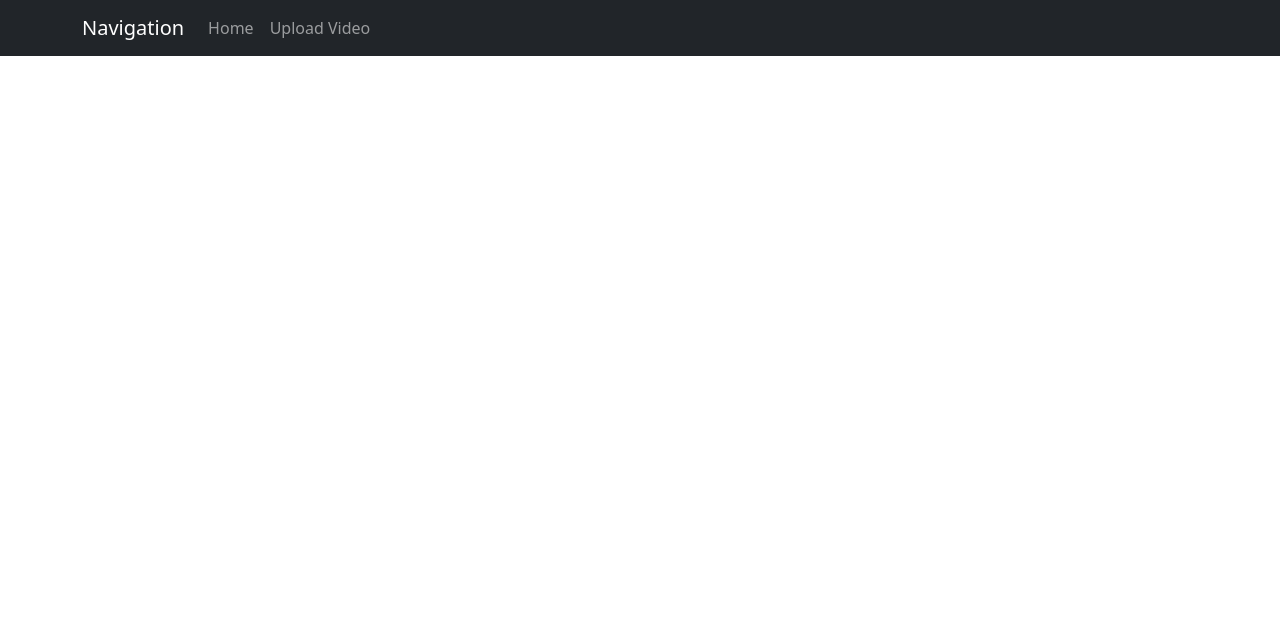
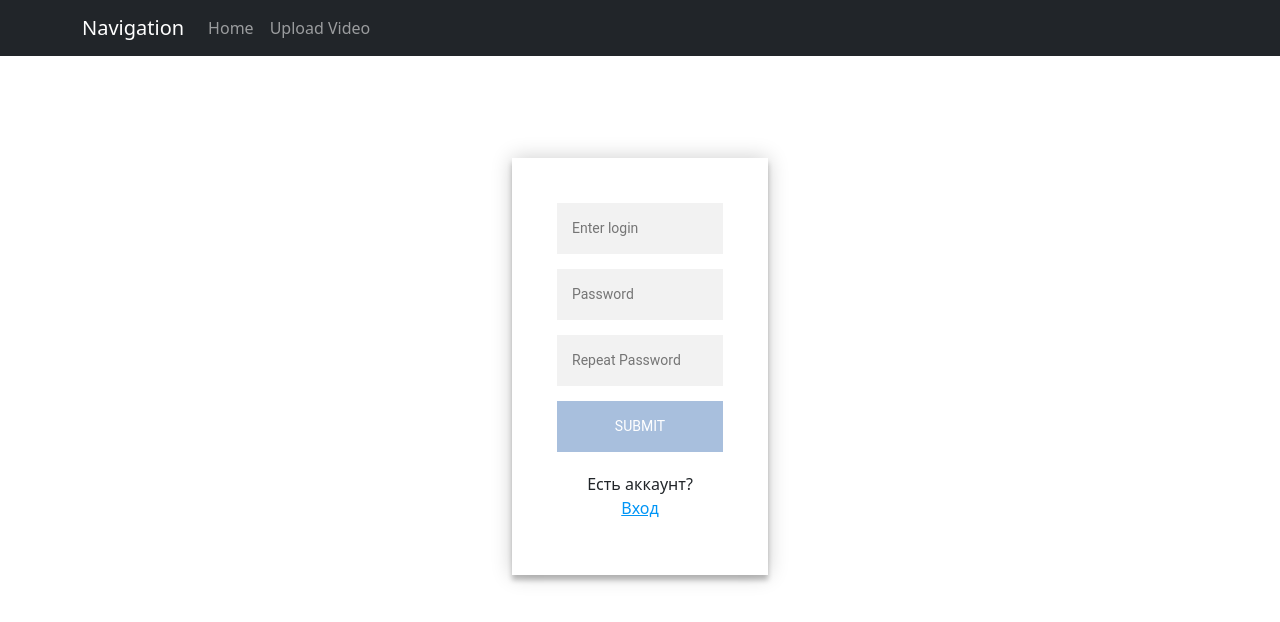
Before and after one commit to vladyslava-mykhl/video-project, a React (Create React App) app in the folder front/my-app/: page /reg in a window 1280 px wide. Shown: the top 622 px of the page. Built offline with nearby package versions, Linux system fonts and the light colour scheme.

Commit message:
added Log and Reg Forms

```diff
--- a/front/my-app/src/App.css
+++ b/front/my-app/src/App.css
@@ -1,3 +1,9 @@
+body{
+  width: 100%;
+  background: #fafafa;
+  position: relative;
+  font-family: 'roboto', sans-serif;
+}
 .video-upload {
   margin-top: 200px;
   display: flex;
--- a/front/my-app/src/components/Route.js
+++ b/front/my-app/src/components/Route.js
@@ -1,5 +1,7 @@
 import {BrowserRouter as Router, Route, Switch} from 'react-router-dom';
 import history from '../components/history';
+import RegistrationForm from '../pages/Registration'
+import LoginForm from '../pages/Login'
 import VideoUpload from "../pages/VideoUpload";
 import VideoUploaded from "../pages/VideoUploaded";
 import Home from  "../pages/Home";
@@ -12,6 +14,8 @@ const Routs = () => {
                 <NavBar/>
                 <Switch>
                     <Route path="/" exact component={Home}/>
+                    <Route path="/reg" component={RegistrationForm}/>
+                    <Route path="/log" component={LoginForm}/>
                     <Route path="/ulpoad-video" component={VideoUpload}/>
                     <Route path="/uploaded-video" component={VideoUploaded}/>
                 </Switch>
--- /dev/null
+++ b/front/my-app/src/pages/Login.js
@@ -0,0 +1,70 @@
+import React, {useState} from 'react';
+import { Form, Button } from 'react-bootstrap';
+import styled from 'styled-components';
+
+const LoginForm = ({onLogin}) => {
+    const [login, setLogin] = useState('')
+    const [password, setPassword] = useState('')
+
+    return (
+        <>
+            <LogForm>
+                <div>
+                    <input type="login" placeholder="Enter login" value = {login} onChange = {e => setLogin(e.target.value)}/>
+                    <input type="password" placeholder="Password" value = {password} onChange = {e => setPassword(e.target.value)}/>
+                    <button disabled = {!login || !password} onClick = {() => onLogin(login, password)}>Submit</button>
+                    <p>У вас ещё нет аккаунта?<a href="/reg">Зарегистрироваться</a></p>
+                </div>
+            </LogForm>
+        </>
+    )
+}
+
+export default LoginForm;
+
+const LogForm  = styled.div`
+  width: 20%;
+  padding: 8% 0 0;
+  margin: auto;
+  div {
+    position: relative;
+    z-index: 1;
+    background: #FFFFFF;
+    padding: 45px 45px 35px 45px;
+    text-align: center;
+    box-shadow: 0 0 20px 0 rgba(0, 0, 0, 0.2), 0 5px 5px 0 rgba(0, 0, 0, 0.24);
+  }
+  input {
+    font-family: "Roboto", sans-serif;
+    outline: 0;
+    background: #f2f2f2;
+    width: 100%;
+    border: 0;
+    margin: 0 0 15px;
+    padding: 15px;
+    box-sizing: border-box;
+    font-size: 14px;
+  }
+  button {
+    font-family: "Roboto", sans-serif;
+    text-transform: uppercase;
+    outline: 0;
+    background: #a8bfdd;
+    width: 100%;
+    border: 0;
+    padding: 15px;
+    color: #FFFFFF;
+    font-size: 14px;
+    cursor: pointer;
+  }
+  a {
+    padding-top: 10px;
+    color: rgba(0,149,246,1);;
+  }
+  p {
+    margin: 20px;
+  }
+  button:hover,button:active, button:focus {
+    background: #97abc4;
+  }
+`;
--- /dev/null
+++ b/front/my-app/src/pages/Registration.js
@@ -0,0 +1,75 @@
+import React, {useState} from 'react';
+import styled from 'styled-components';
+
+const RegistrationForm = ({onReg}) => {
+    const [login, setLogin] = useState('')
+    const [password, setPassword] = useState('')
+    const [passwordRepeat, setPasswordRepeat] = useState('')
+    return (
+        <RegistrForm >
+            <div>
+                <input type="login" placeholder="Enter login" value={login}
+                       onChange={e => setLogin(e.target.value)}/>
+                <input type="password" placeholder="Password" value={password}
+                       onChange={e => setPassword(e.target.value)}/>
+                <input type="password" placeholder="Repeat Password" value={passwordRepeat}
+                       onChange={e => setPasswordRepeat(e.target.value)}/>
+                <button disabled={!login || !password || passwordRepeat !== password}
+                        onClick={() => onReg(login, password)}>Submit
+                </button>
+                <p>Есть аккаунт?<a href="/log">Вход</a></p>
+            </div>
+        </RegistrForm >
+    )}
+
+export default RegistrationForm;
+
+const RegistrForm  = styled.div`
+  width: 20%;
+  padding: 8% 0 0;
+  margin: auto;
+  div {
+    position: relative;
+    z-index: 1;
+    background: #FFFFFF;
+    padding: 45px 45px 35px 45px;
+    text-align: center;
+    box-shadow: 0 0 20px 0 rgba(0, 0, 0, 0.2), 0 5px 5px 0 rgba(0, 0, 0, 0.24);
+  }
+  input {
+    font-family: "Roboto", sans-serif;
+    outline: 0;
+    background: #f2f2f2;
+    width: 100%;
+    border: 0;
+    margin: 0 0 15px;
+    padding: 15px;
+    box-sizing: border-box;
+    font-size: 14px;
+  }
+  button {
+    font-family: "Roboto", sans-serif;
+    text-transform: uppercase;
+    outline: 0;
+    background: #a8bfdd;
+    width: 100%;
+    border: 0;
+    padding: 15px;
+    color: #FFFFFF;
+    font-size: 14px;
+    cursor: pointer;
+  }
+  a {
+    padding-top: 10px;
+    color: rgba(0,149,246,1);;
+  }
+  p {
+    margin: 20px;
+  }
+  button:hover,button:active, button:focus {
+    background: #97abc4;
+  }
+
+`;
+
+//export const ConnectRegistrForm = connect(null, {onReg:actionFullRegister}) (RegistrForm)
```
